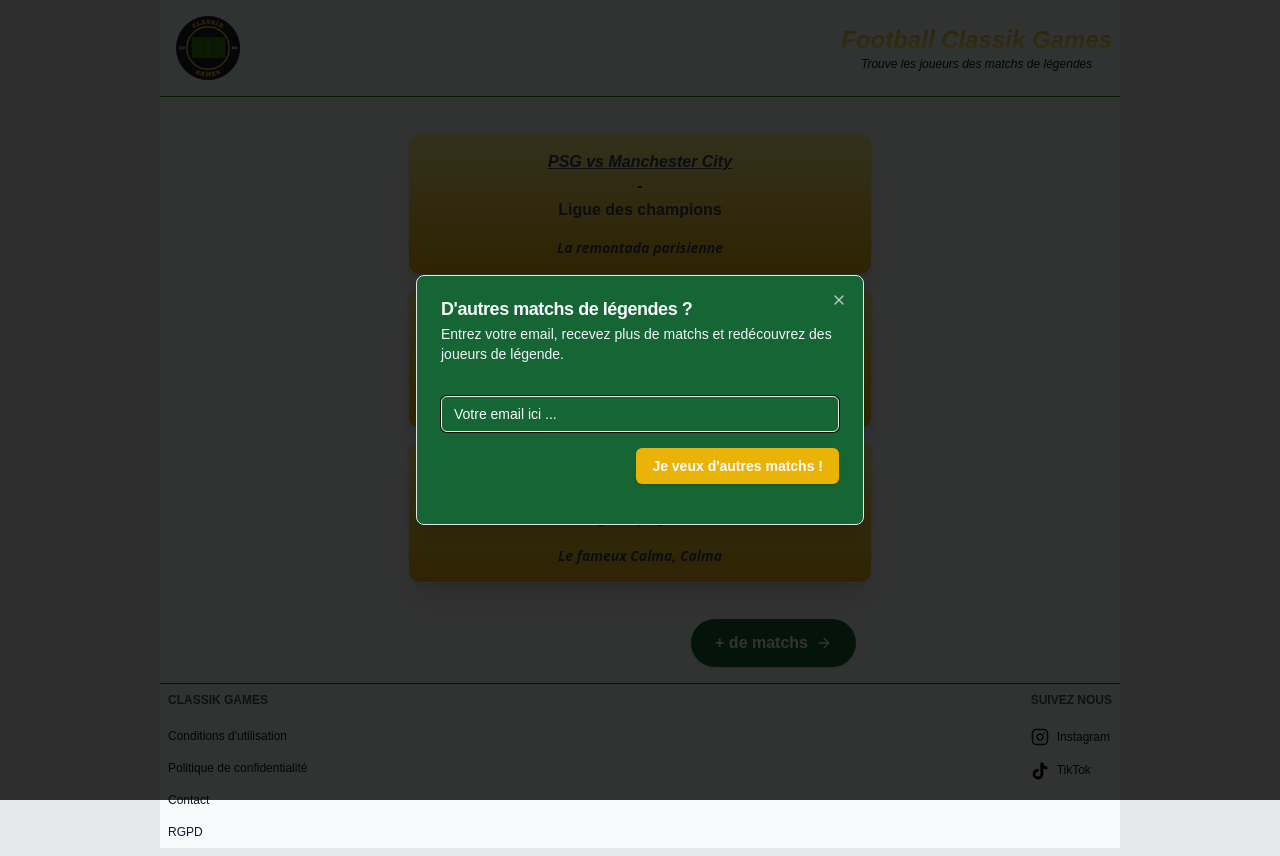
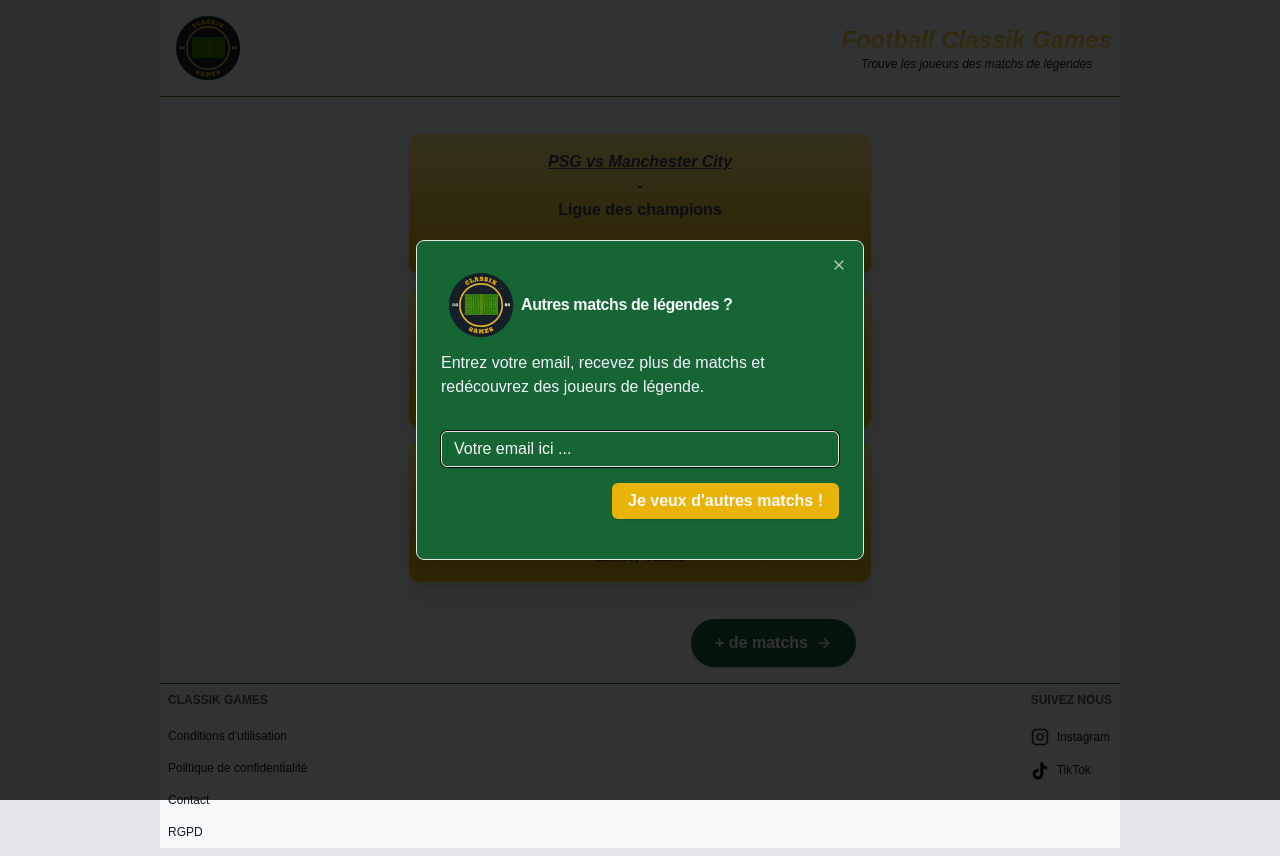
Before and after one commit to babbbass/Classik-Games, a Next.js app: page / in a window 1280 px wide. Both pictures are taken after a click on the button "+ de matchs". Built offline with nearby package versions, Linux system fonts and the light colour scheme.

Commit message:
logo in popup

```diff
--- a/components/MoreMatchesButton.tsx
+++ b/components/MoreMatchesButton.tsx
@@ -13,6 +13,7 @@ import {
 } from "@/components/ui/dialog"
 import { ArrowRight } from "lucide-react"
 import { emailSchema } from "@/lib/validations/email"
+import Image from "next/image"
 
 export function MoreMatchesButton() {
   const [isOpen, setIsOpen] = useState(false)
@@ -25,10 +26,8 @@ export function MoreMatchesButton() {
     setIsSubmitting(true)
 
     try {
-      // Validate email
       const validatedData = emailSchema.parse({ email })
 
-      // Send email
       const response = await fetch("/api/send-email", {
         method: "POST",
         headers: {
@@ -67,7 +66,7 @@ export function MoreMatchesButton() {
     <>
       <div className='flex justify-end w-full md:w-1/2 mx-auto'>
         <Button
-          className='bg-green-800 rounded-full font-bold flex hover:scale-110 hover:bg-green-600 transition-all duration-200 ease-in-out text-base p-6 mr-4 mt-4'
+          className='bg-green-800 rounded-full font-bold flex hover:scale-110 transition-all duration-200 ease-in-out text-base p-6 mr-4 mt-4'
           onClick={() => setIsOpen(true)}
         >
           <span>+ de matchs</span>
@@ -75,10 +74,18 @@ export function MoreMatchesButton() {
         </Button>
       </div>
       <Dialog open={isOpen} onOpenChange={setIsOpen}>
-        <DialogContent className='sm:max-w-md w-11/12 rounded-sm bg-green-800 text-slate-50'>
+        <DialogContent className='sm:max-w-md w-11/12 rounded-sm bg-green-800 text-slate-50 '>
           <DialogHeader>
-            <DialogTitle>{`D'autres matchs de légendes ?`}</DialogTitle>
-            <DialogDescription className='text-slate-100'>
+            <DialogTitle className='flex items-center text-sm md:text-base'>
+              <Image
+                src={`/classik-games.png`}
+                alt='logo'
+                width={80}
+                height={80}
+              />
+              {`Autres matchs de légendes ?`}
+            </DialogTitle>
+            <DialogDescription className='text-slate-100 text-xs md:text-base'>
               {`Entrez votre email, recevez plus de matchs et redécouvrez des joueurs de légende.`}
             </DialogDescription>
           </DialogHeader>
@@ -90,13 +97,13 @@ export function MoreMatchesButton() {
               value={email}
               onChange={(e) => setEmail(e.target.value)}
               required
-              className='placeholder:text-slate-50'
+              className='placeholder:text-slate-50 text-xs md:text-base'
               disabled={isSubmitting}
             />
             <DialogFooter>
               <Button
                 type='submit'
-                className='bg-yellow-500 hover:bg-yellow-400 font-bold'
+                className='bg-yellow-500 hover:bg-yellow-400 font-bold text-xs md:text-base'
                 disabled={isSubmitting}
               >
                 {isSubmitting
--- a/utils/matches.ts
+++ b/utils/matches.ts
@@ -160,7 +160,7 @@ export const MATCHES = [
     awayTeam: { name: "Real Madrid", formation: "4-4-2", color: "#FFFFFF" },
     competition: "Liga espagnole",
     season: "2011-12",
-    short: "Le fameux Calma, Calma",
+    short: "Calma, Calma",
     description:
       "le Barça de Guardiola affrontait pour la dernière fois le Real Madrid de Mourinho dans un match qui a tenu toutes ses promesses !",
     date: "35e journée",
```
